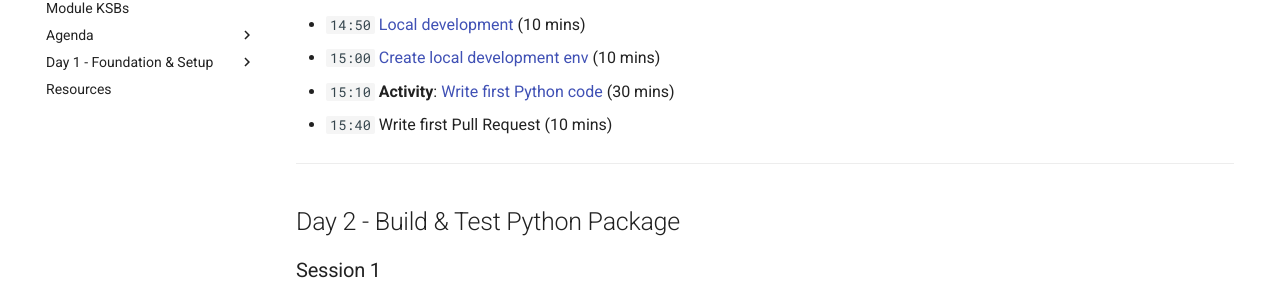
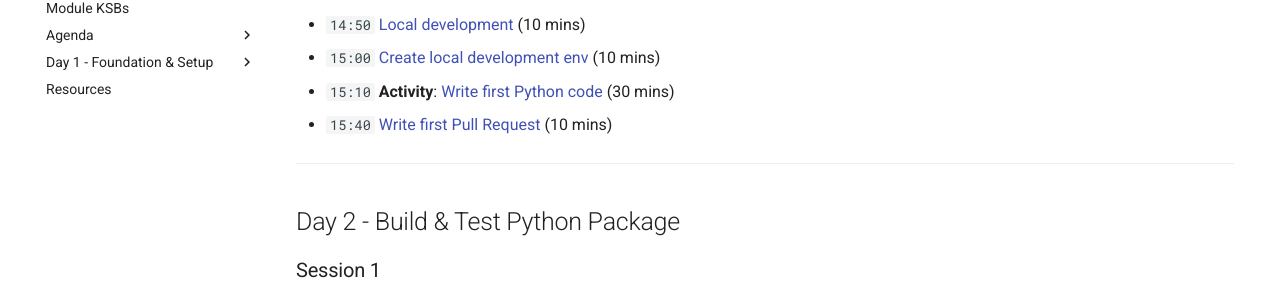
Before and after one commit to qaalabs/DE5M5, an MkDocs documentation site: the page built from docs/trainer.md, in a window 1280 px wide and 900 px high, scrolled down 834 px. Shown: the part 145-449 px from the top of the window. Built offline with MkDocs 1.6.1 and Material for MkDocs 9.7.7, drawn with Linux system fonts in a browser that asks for light colours; part of the change alters nothing that is shown.

```diff
--- a/docs/trainer.md
+++ b/docs/trainer.md
@@ -31,7 +31,7 @@
 - `14:50` [Local development](day1/clone-repo.md) (10 mins)
 - `15:00` [Create local development env](day1/dev-environment.md) (10 mins)
 - `15:10` **Activity**: [Write first Python code](day1/write-code.md) (30 mins)
-- `15:40` Write first Pull Request (10 mins)
+- `15:40` [Write first Pull Request](day1/dev-commit.md) (10 mins)
 
 ---
 
--- a/mkdocs.yml
+++ b/mkdocs.yml
@@ -33,6 +33,7 @@ not_in_nav: |
   day1/prod-ready.md
   day1/review-diagram.md
   day1/github-template.md
+  day1/dev-commit.md
   day2/vm-setup.md
   day3/observation.md
 
```
